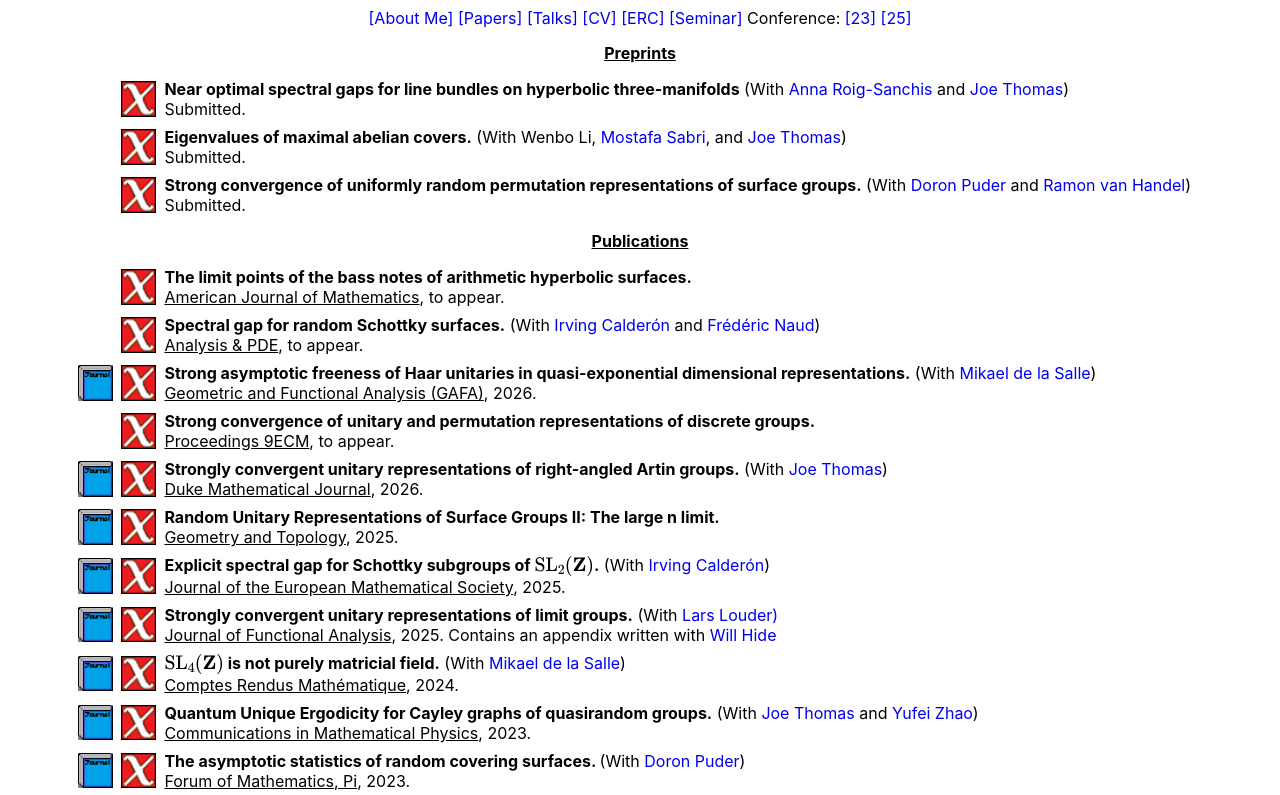
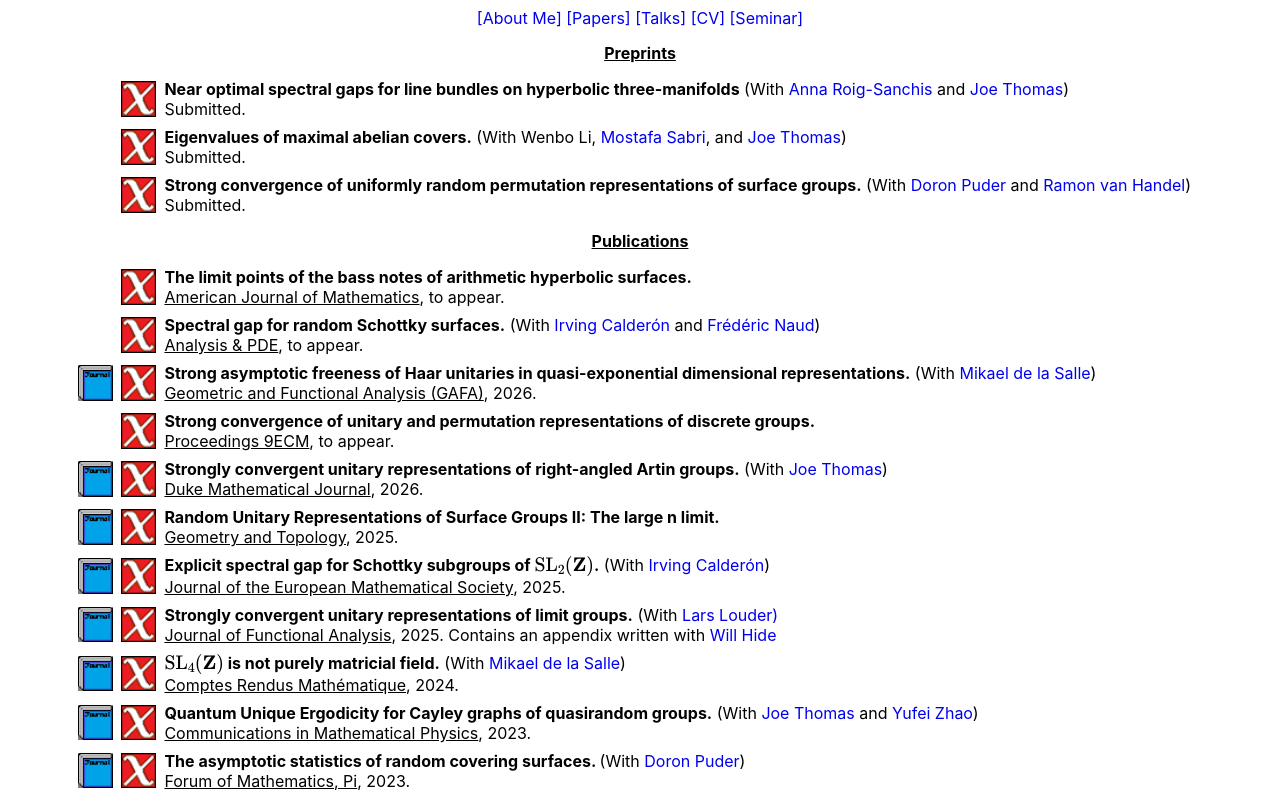
Before and after one commit to michaelrmagee/michaelrmagee.github.io, a plain HTML site: page papers.html in a window 1280 px wide. Shown: the top 795 px of the page. Drawn offline with nearby package versions, Linux system fonts and the light colour scheme.

Commit message:
Update papers.html

```diff
--- a/papers.html
+++ b/papers.html
@@ -11,11 +11,7 @@
 <a href="./papers.html">[Papers]</a>
 <a href="./talks.html">[Talks]</a>
 <a href="./cv.html">[CV]</a>
-<a href="./UBIQGAP.html">[ERC]</a>
 <a href="./seminar.html">[Seminar]</a>
-Conference:
-<a href="./DS_SG.html">[23]</a>
-<a href="https://sites.google.com/view/spectralgaps2025/">[25]</a>
 </nav>
 </center>
 <body id="top">
```
